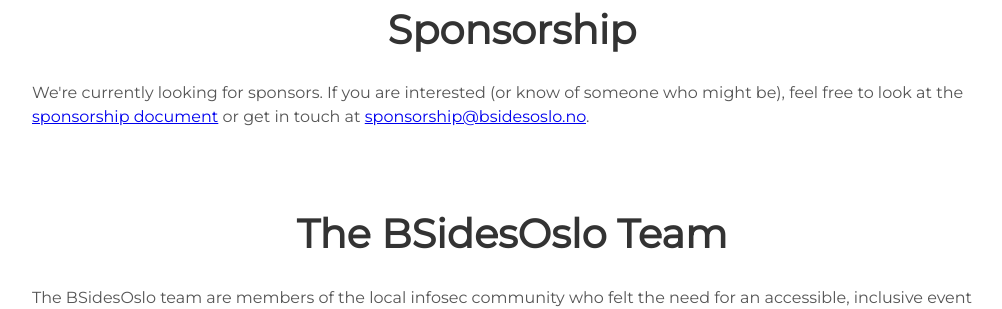
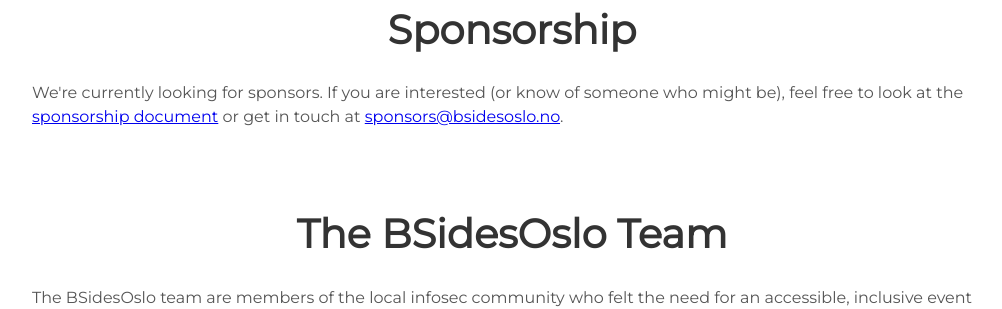
Before and after one commit to eoftedal/2019, a Jekyll site: the page built from index.html, in a window 1280 px wide and 900 px high, scrolled down 1856 px. Shown: the part 153-462 px from the top of the window, without its empty margins (128-1130 px from the left). Built offline with Jekyll 4.4.1, drawn with Linux system fonts in a browser that asks for light colours.

Commit message:
Fixed sponsors email

```diff
--- a/_config.yaml
+++ b/_config.yaml
@@ -4,7 +4,7 @@
 location: MESH
 date: May 23rd, 2019
 email_info: info@bsidesoslo.no
-email_sponsorship: sponsorship@bsidesoslo.no
+email_sponsorship: sponsors@bsidesoslo.no
 email_cfp: cfp@bsidesoslo.no
 cfp_form: https://goo.gl/forms/dWVz94nK7Ohkn3eK2
 twitter_username: oslobsides
```
